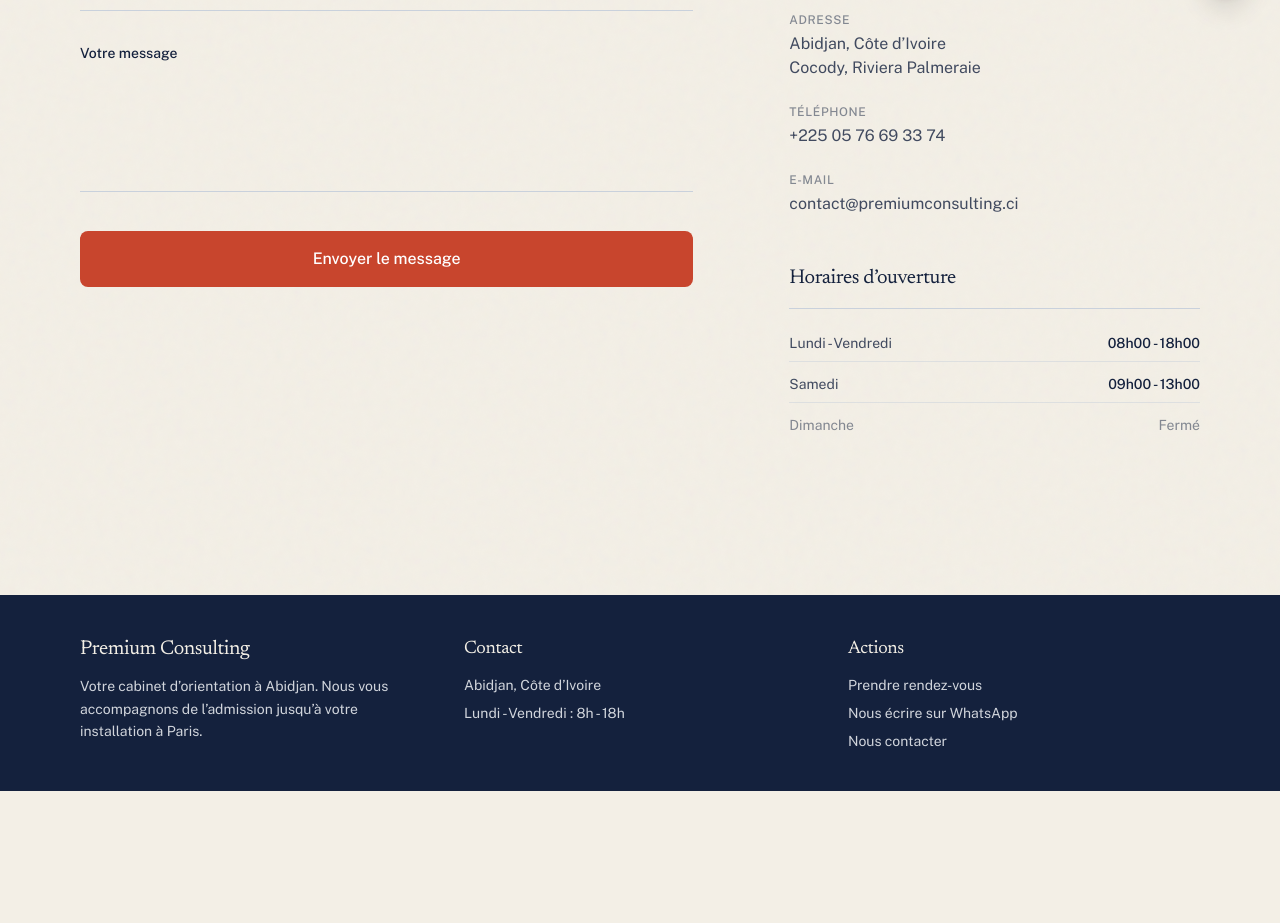
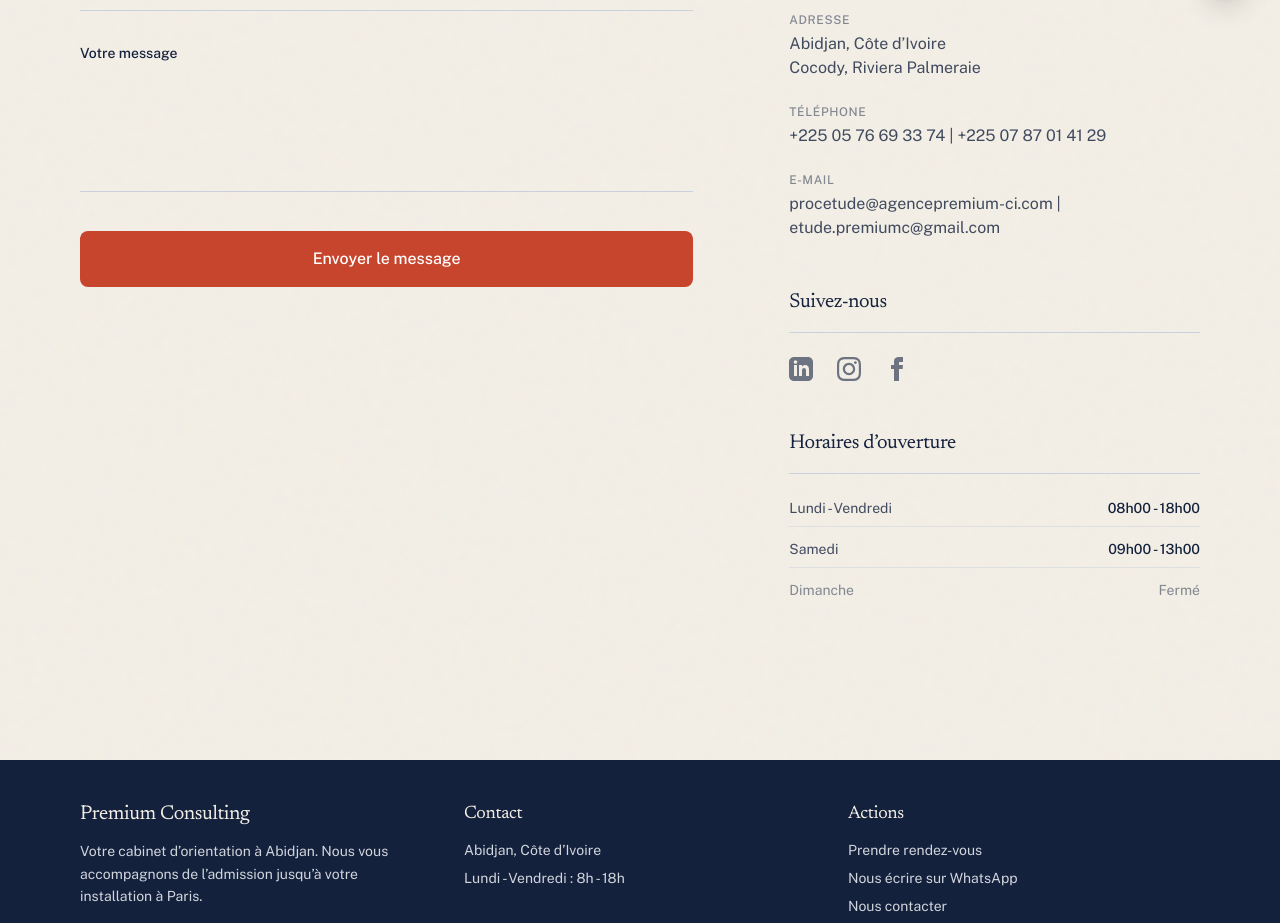
Before and after one commit to soumahoromemon47-glitch/premium-consulting, a Next.js app: page /contact in a window 1280 px wide. Shown: the part 780-1703 px from the top of the page. Before the commit the page ends 1571 px from the top, so only its background shows below. Built offline with nearby package versions, Linux system fonts and the light colour scheme.

Commit message:
modification

```diff
--- a/app/contact/page.tsx
+++ b/app/contact/page.tsx
@@ -161,17 +161,80 @@ export default function ContactPage() {
                   <span className="block text-xs font-medium uppercase tracking-wider text-marine/50 mb-1">
                     Téléphone
                   </span>
-                  <span className="text-base">+225 05 76 69 33 74</span>
+                  <span className="text-base">
+                    +225 05 76 69 33 74 | +225 07 87 01 41 29
+                  </span>
                 </li>
                 <li>
                   <span className="block text-xs font-medium uppercase tracking-wider text-marine/50 mb-1">
                     E-mail
                   </span>
                   <span className="text-base">
-                    contact@premiumconsulting.ci
+                    procetude@agencepremium-ci.com | etude.premiumc@gmail.com
                   </span>
                 </li>
               </ul>
+            </div>
+          </FadeIn>
+
+          {/* Réseaux Sociaux */}
+          <FadeIn delay={350}>
+            <div>
+              <h3 className="text-xl font-serif text-marine mb-6 pb-4 border-b border-ligne">
+                Suivez-nous
+              </h3>
+              <div className="flex gap-6">
+                {/* LinkedIn */}
+                <a
+                  href="https://www.linkedin.com/company/premium-consulting"
+                  target="_blank"
+                  rel="noopener noreferrer"
+                  className="text-marine/60 hover:text-accent transition-colors duration-300 group"
+                  aria-label="LinkedIn"
+                >
+                  <svg
+                    className="w-6 h-6 group-hover:scale-110 transition-transform duration-300"
+                    fill="currentColor"
+                    viewBox="0 0 24 24"
+                  >
+                    <path d="M19 0h-14c-2.761 0-5 2.239-5 5v14c0 2.761 2.239 5 5 5h14c2.762 0 5-2.239 5-5v-14c0-2.761-2.238-5-5-5zm-11 19h-3v-11h3v11zm-1.5-12.268c-.966 0-1.75-.79-1.75-1.764s.784-1.764 1.75-1.764 1.75.79 1.75 1.764-.783 1.764-1.75 1.764zm13.5 12.268h-3v-5.604c0-3.368-4-3.113-4 0v5.604h-3v-11h3v1.765c1.396-2.586 7-2.777 7 2.476v6.759z" />
+                  </svg>
+                </a>
+
+                {/* Instagram */}
+                <a
+                  href="https://www.instagram.com/premiumconsulting"
+                  target="_blank"
+                  rel="noopener noreferrer"
+                  className="text-marine/60 hover:text-accent transition-colors duration-300 group"
+                  aria-label="Instagram"
+                >
+                  <svg
+                    className="w-6 h-6 group-hover:scale-110 transition-transform duration-300"
+                    fill="currentColor"
+                    viewBox="0 0 24 24"
+                  >
+                    <path d="M12 2.163c3.204 0 3.584.012 4.85.07 3.252.148 4.771 1.691 4.919 4.919.058 1.265.069 1.645.069 4.849 0 3.205-.012 3.584-.069 4.849-.149 3.225-1.664 4.771-4.919 4.919-1.266.058-1.644.07-4.85.07-3.204 0-3.584-.012-4.849-.07-3.26-.149-4.771-1.699-4.919-4.92-.058-1.265-.07-1.644-.07-4.849 0-3.204.013-3.583.07-4.849.149-3.227 1.664-4.771 4.919-4.919 1.266-.057 1.645-.069 4.849-.069zm0-2.163c-3.259 0-3.667.014-4.947.072-4.358.2-6.78 2.618-6.98 6.98-.059 1.281-.073 1.689-.073 4.948 0 3.259.014 3.668.072 4.948.2 4.358 2.618 6.78 6.98 6.98 1.281.058 1.689.072 4.948.072 3.259 0 3.668-.014 4.948-.072 4.354-.2 6.782-2.618 6.979-6.98.059-1.28.073-1.689.073-4.948 0-3.259-.014-3.667-.072-4.947-.196-4.354-2.617-6.78-6.979-6.98-1.281-.059-1.69-.073-4.949-.073zm0 5.838c-3.403 0-6.162 2.759-6.162 6.162s2.759 6.163 6.162 6.163 6.162-2.759 6.162-6.163c0-3.403-2.759-6.162-6.162-6.162zm0 10.162c-2.209 0-4-1.79-4-4 0-2.209 1.791-4 4-4s4 1.791 4 4c0 2.21-1.791 4-4 4zm6.406-11.845c-.796 0-1.441.645-1.441 1.44s.645 1.44 1.441 1.44c.795 0 1.439-.645 1.439-1.44s-.644-1.44-1.439-1.44z" />
+                  </svg>
+                </a>
+
+                {/* Facebook */}
+                <a
+                  href="https://www.facebook.com/premiumconsulting"
+                  target="_blank"
+                  rel="noopener noreferrer"
+                  className="text-marine/60 hover:text-accent transition-colors duration-300 group"
+                  aria-label="Facebook"
+                >
+                  <svg
+                    className="w-6 h-6 group-hover:scale-110 transition-transform duration-300"
+                    fill="currentColor"
+                    viewBox="0 0 24 24"
+                  >
+                    <path d="M9 8h-3v4h3v12h5v-12h3.642l.358-4h-4v-1.667c0-.955.192-1.333 1.115-1.333h2.885v-5h-3.808c-3.596 0-5.192 1.583-5.192 4.615v3.385z" />
+                  </svg>
+                </a>
+              </div>
             </div>
           </FadeIn>
 
```
